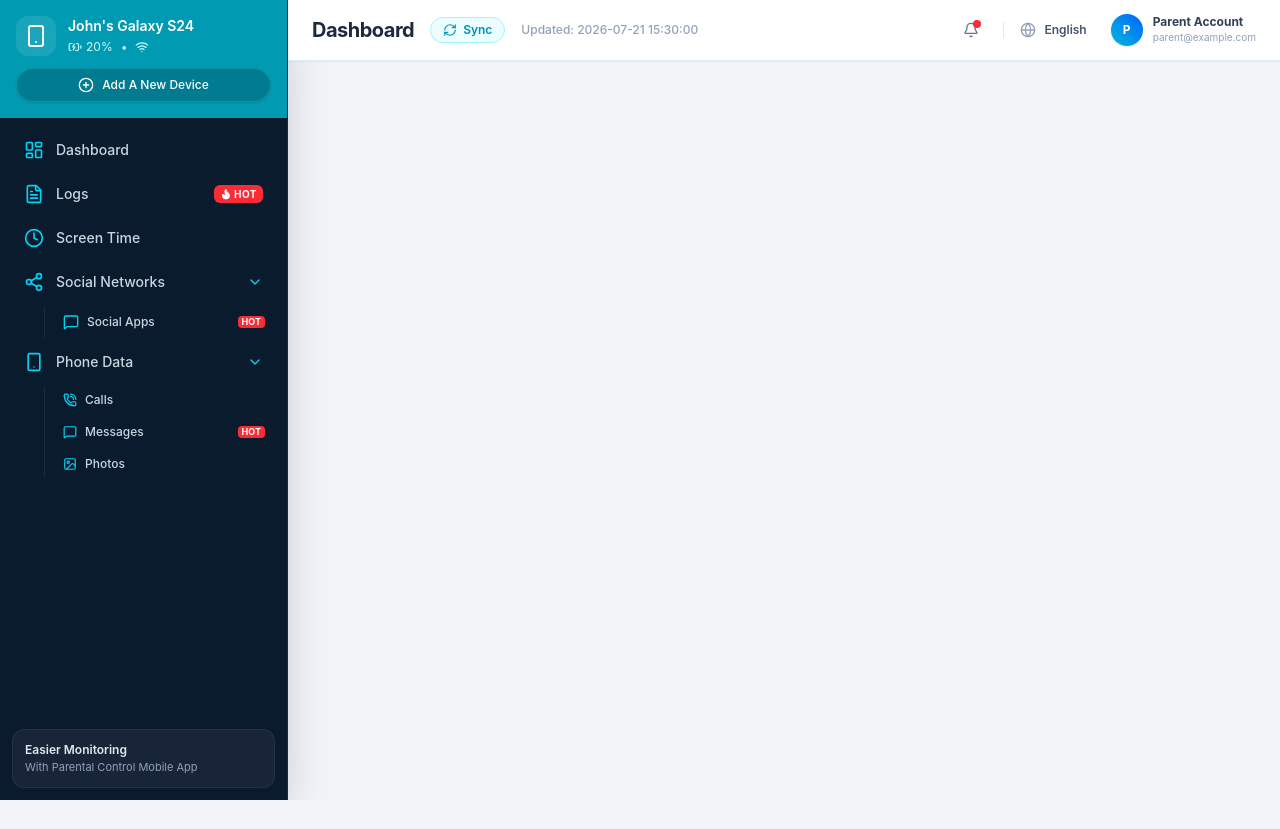
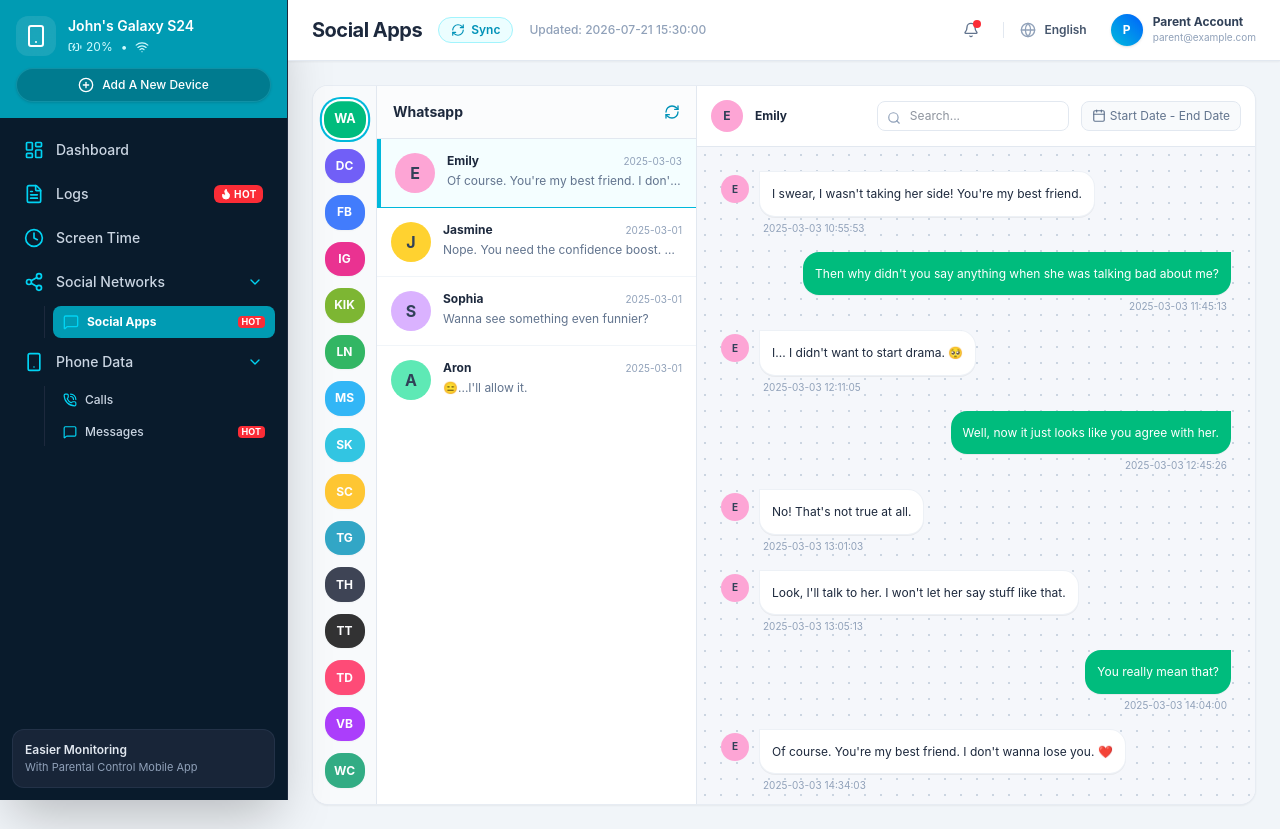
Before and after one commit to YasithaMiyuranga/ffdhf, a React (Vite) app: page /socialnetwork/social_apps in a window 1280 px wide. Before the commit the page ends 800 px from the top, so only its background shows below. Built offline with nearby package versions, Linux system fonts and the light colour scheme.

Commit message:
add social apps chat monitoring page at /socialnetwork/social_apps

```diff
--- a/src/App.jsx
+++ b/src/App.jsx
@@ -5,16 +5,17 @@
 import DashboardPage from './pages/DashboardPage';
 import LogsPage from './pages/LogsPage';
 import ScreenTimePage from './pages/ScreenTimePage';
+import SocialAppsPage from './pages/social_networks/SocialAppsPage';
 
 function MainLayout() {
   const location = useLocation();
   const navigate = useNavigate();
   const [lastUpdated, setLastUpdated] = useState('2026-07-21 15:30:00');
 
-  // Compute page header title based on route path
   const getPageTitle = (pathname) => {
     if (pathname === '/logs') return 'Logs';
     if (pathname === '/screetime' || pathname === '/screentime') return 'Screen Time';
+    if (pathname.includes('/social_apps')) return 'Social Apps';
     return 'Dashboard';
   };
 
@@ -41,6 +42,8 @@
             <Route path="/logs" element={<LogsPage />} />
             <Route path="/screetime" element={<ScreenTimePage />} />
             <Route path="/screentime" element={<ScreenTimePage />} />
+            <Route path="/socialnetwork/social_apps" element={<SocialAppsPage />} />
+            <Route path="/social_apps" element={<SocialAppsPage />} />
           </Routes>
         </main>
       </div>
--- a/src/components/Sidebar.jsx
+++ b/src/components/Sidebar.jsx
@@ -7,7 +7,6 @@
   FileText,
   Clock,
   Share2,
-  Video,
   PhoneCall,
   Mic,
   MessageSquare,
@@ -138,7 +137,14 @@
 
           {openSections.social && (
             <div className="ml-8 mt-1 space-y-1 pl-2 border-l border-slate-800 text-xs">
-              <button onClick={() => navigate('/social_apps')} className="w-full flex items-center justify-between px-2.5 py-2 rounded-lg hover:bg-slate-800/40 text-slate-300">
+              <button
+                onClick={() => navigate('/socialnetwork/social_apps')}
+                className={`w-full flex items-center justify-between px-2.5 py-2 rounded-lg transition-all ${
+                  currentPath.includes('/social_apps')
+                    ? 'bg-[#009bb3] text-white font-bold'
+                    : 'hover:bg-slate-800/40 text-slate-300'
+                }`}
+              >
                 <div className="flex items-center space-x-2">
                   <MessageSquare className="w-4 h-4 text-cyan-400" />
                   <span>Social Apps</span>
@@ -175,10 +181,6 @@
                 </div>
                 <span className="px-1 py-0.2 text-[9px] bg-red-500 text-white rounded font-bold">HOT</span>
               </button>
-              <button onClick={() => navigate('/photos')} className="w-full flex items-center space-x-2 px-2.5 py-1.5 rounded-lg hover:bg-slate-800/40 text-slate-300">
-                <Image className="w-3.5 h-3.5 text-cyan-400" />
-                <span>Photos</span>
-              </button>
             </div>
           )}
         </div>
--- /dev/null
+++ b/src/features/social_networks/SocialApps.jsx
@@ -0,0 +1,157 @@
+import React, { useState } from 'react';
+import { Search, Calendar, RefreshCw } from 'lucide-react';
+
+export default function SocialApps() {
+  const [selectedApp, setSelectedApp] = useState('whatsapp');
+  const [selectedContact, setSelectedContact] = useState('emily');
+
+  // List of social app icons for left vertical switcher
+  const socialApps = [
+    { id: 'whatsapp', name: 'WhatsApp', color: 'bg-emerald-500', icon: 'WA' },
+    { id: 'discord', name: 'Discord', color: 'bg-indigo-600', icon: 'DC' },
+    { id: 'facebook', name: 'Facebook', color: 'bg-blue-600', icon: 'FB' },
+    { id: 'instagram', name: 'Instagram', color: 'bg-pink-600', icon: 'IG' },
+    { id: 'kik', name: 'Kik', color: 'bg-lime-600', icon: 'KIK' },
+    { id: 'line', name: 'Line', color: 'bg-green-600', icon: 'LN' },
+    { id: 'messenger', name: 'Messenger', color: 'bg-sky-500', icon: 'MS' },
+    { id: 'skype', name: 'Skype', color: 'bg-cyan-500', icon: 'SK' },
+    { id: 'snapchat', name: 'Snapchat', color: 'bg-amber-400', icon: 'SC' },
+    { id: 'telegram', name: 'Telegram', color: 'bg-cyan-600', icon: 'TG' },
+    { id: 'threads', name: 'Threads', color: 'bg-slate-900', icon: 'TH' },
+    { id: 'tiktok', name: 'TikTok', color: 'bg-black', icon: 'TT' },
+    { id: 'tinder', name: 'Tinder', color: 'bg-rose-500', icon: 'TD' },
+    { id: 'viber', name: 'Viber', color: 'bg-purple-600', icon: 'VB' },
+    { id: 'wechat', name: 'WeChat', color: 'bg-emerald-600', icon: 'WC' },
+  ];
+
+  // Contacts list
+  const contacts = [
+    { id: 'emily', name: 'Emily', time: '2025-03-03 14:34:03', snippet: 'Of course. You\'re my best friend. I don\'t wanna lose you. ❤️', avatarBg: 'bg-pink-300' },
+    { id: 'jasmine', name: 'Jasmine', time: '2025-03-01 22:11:53', snippet: 'Nope. You need the confidence boost. You got this!', avatarBg: 'bg-amber-300' },
+    { id: 'sophia', name: 'Sophia', time: '2025-03-01 18:59:22', snippet: 'Wanna see something even funnier?', avatarBg: 'bg-purple-300' },
+    { id: 'aron', name: 'Aron', time: '2025-03-01 08:10:05', snippet: '😑...I\'ll allow it.', avatarBg: 'bg-emerald-300' },
+  ];
+
+  // Conversation messages for Emily matching screenshot
+  const messages = [
+    { id: 1, sender: 'Emily', text: 'I swear, I wasn\'t taking her side! You\'re my best friend.', time: '2025-03-03 10:55:53', isIncoming: true },
+    { id: 2, sender: 'Target User', text: 'Then why didn\'t you say anything when she was talking bad about me?', time: '2025-03-03 11:45:13', isIncoming: false },
+    { id: 3, sender: 'Emily', text: 'I... I didn\'t want to start drama. 🥺', time: '2025-03-03 12:11:05', isIncoming: true },
+    { id: 4, sender: 'Target User', text: 'Well, now it just looks like you agree with her.', time: '2025-03-03 12:45:26', isIncoming: false },
+    { id: 5, sender: 'Emily', text: 'No! That\'s not true at all.', time: '2025-03-03 13:01:03', isIncoming: true },
+    { id: 6, sender: 'Emily', text: 'Look, I\'ll talk to her. I won\'t let her say stuff like that.', time: '2025-03-03 13:05:13', isIncoming: true },
+    { id: 7, sender: 'Target User', text: 'You really mean that?', time: '2025-03-03 14:04:00', isIncoming: false },
+    { id: 8, sender: 'Emily', text: 'Of course. You\'re my best friend. I don\'t wanna lose you. ❤️', time: '2025-03-03 14:34:03', isIncoming: true },
+  ];
+
+  return (
+    <div className="bg-white rounded-2xl shadow-xs border border-slate-200/80 overflow-hidden flex h-[720px]">
+      {/* 1. Leftmost Social App Icon Switcher Bar */}
+      <div className="w-16 bg-slate-50 border-r border-slate-200 flex flex-col items-center py-4 space-y-3 overflow-y-auto shrink-0">
+        {socialApps.map((app) => (
+          <button
+            key={app.id}
+            onClick={() => setSelectedApp(app.id)}
+            className={`w-10 h-10 rounded-2xl flex items-center justify-center font-bold text-xs text-white transition-all shadow-xs ${
+              app.color
+            } ${selectedApp === app.id ? 'ring-2 ring-cyan-500 ring-offset-2 scale-105' : 'opacity-80 hover:opacity-100'}`}
+            title={app.name}
+          >
+            {app.icon}
+          </button>
+        ))}
+      </div>
+
+      {/* 2. Middle Contact List Column */}
+      <div className="w-80 border-r border-slate-200 flex flex-col shrink-0">
+        {/* App Title Header */}
+        <div className="p-4 border-b border-slate-200 flex items-center justify-between bg-slate-50/50">
+          <h2 className="text-sm font-bold text-slate-800 capitalize">{selectedApp}</h2>
+          <RefreshCw className="w-4 h-4 text-cyan-600 cursor-pointer hover:rotate-180 transition-transform" />
+        </div>
+
+        {/* Contacts */}
+        <div className="divide-y divide-slate-100 overflow-y-auto flex-1">
+          {contacts.map((contact) => (
+            <button
+              key={contact.id}
+              onClick={() => setSelectedContact(contact.id)}
+              className={`w-full p-3.5 text-left flex items-start space-x-3 transition-colors ${
+                selectedContact === contact.id ? 'bg-cyan-50/60 border-l-4 border-cyan-500' : 'hover:bg-slate-50'
+              }`}
+            >
+              <div className={`w-10 h-10 rounded-full ${contact.avatarBg} text-slate-700 font-bold flex items-center justify-center shrink-0`}>
+                {contact.name[0]}
+              </div>
+              <div className="min-w-0 flex-1">
+                <div className="flex justify-between items-baseline mb-1">
+                  <h4 className="text-xs font-bold text-slate-800 truncate">{contact.name}</h4>
+                  <span className="text-[10px] text-slate-400 shrink-0 ml-1">{contact.time.split(' ')[0]}</span>
+                </div>
+                <p className="text-xs text-slate-500 truncate">{contact.snippet}</p>
+              </div>
+            </button>
+          ))}
+        </div>
+      </div>
+
+      {/* 3. Right Chat Conversation Pane */}
+      <div className="flex-1 flex flex-col bg-[#f5f7fb]">
+        {/* Chat Header & Filters */}
+        <div className="p-3.5 bg-white border-b border-slate-200 flex items-center justify-between">
+          <div className="flex items-center space-x-3">
+            <div className="w-8 h-8 rounded-full bg-pink-300 text-slate-700 font-bold flex items-center justify-center text-xs">
+              E
+            </div>
+            <span className="text-xs font-bold text-slate-800">Emily</span>
+          </div>
+
+          <div className="flex items-center space-x-3 text-xs">
+            <div className="relative">
+              <input
+                type="text"
+                placeholder="Search..."
+                className="pl-8 pr-3 py-1.5 border border-slate-200 rounded-lg text-xs w-48 focus:outline-none focus:border-cyan-500"
+              />
+              <Search className="w-3.5 h-3.5 text-slate-400 absolute left-2.5 top-2.5" />
+            </div>
+
+            <div className="flex items-center space-x-1 border border-slate-200 rounded-lg px-2.5 py-1.5 text-slate-500 bg-slate-50">
+              <Calendar className="w-3.5 h-3.5" />
+              <span>Start Date - End Date</span>
+            </div>
+          </div>
+        </div>
+
+        {/* Chat Messages */}
+        <div className="flex-1 p-6 overflow-y-auto space-y-4 bg-opacity-30 bg-repeat bg-[radial-gradient(#cbd5e1_1px,transparent_1px)] [background-size:16px_16px]">
+          {messages.map((msg) => (
+            <div
+              key={msg.id}
+              className={`flex items-start space-x-2.5 ${msg.isIncoming ? 'justify-start' : 'justify-end'}`}
+            >
+              {msg.isIncoming && (
+                <div className="w-7 h-7 rounded-full bg-pink-300 text-slate-700 font-bold text-[10px] flex items-center justify-center shrink-0 mt-1">
+                  E
+                </div>
+              )}
+
+              <div className={`max-w-md ${msg.isIncoming ? 'items-start' : 'items-end'} flex flex-col`}>
+                <div
+                  className={`p-3 rounded-2xl text-xs shadow-2xs leading-relaxed ${
+                    msg.isIncoming
+                      ? 'bg-white text-slate-800 rounded-tl-none border border-slate-200/60'
+                      : 'bg-emerald-500 text-white rounded-tr-none'
+                  }`}
+                >
+                  {msg.text}
+                </div>
+                <span className="text-[10px] text-slate-400 mt-1 px-1">{msg.time}</span>
+              </div>
+            </div>
+          ))}
+        </div>
+      </div>
+    </div>
+  );
+}
--- /dev/null
+++ b/src/pages/social_networks/SocialAppsPage.jsx
@@ -0,0 +1,10 @@
+import React from 'react';
+import SocialApps from '../../features/social_networks/SocialApps';
+
+export default function SocialAppsPage() {
+  return (
+    <div>
+      <SocialApps />
+    </div>
+  );
+}
```
